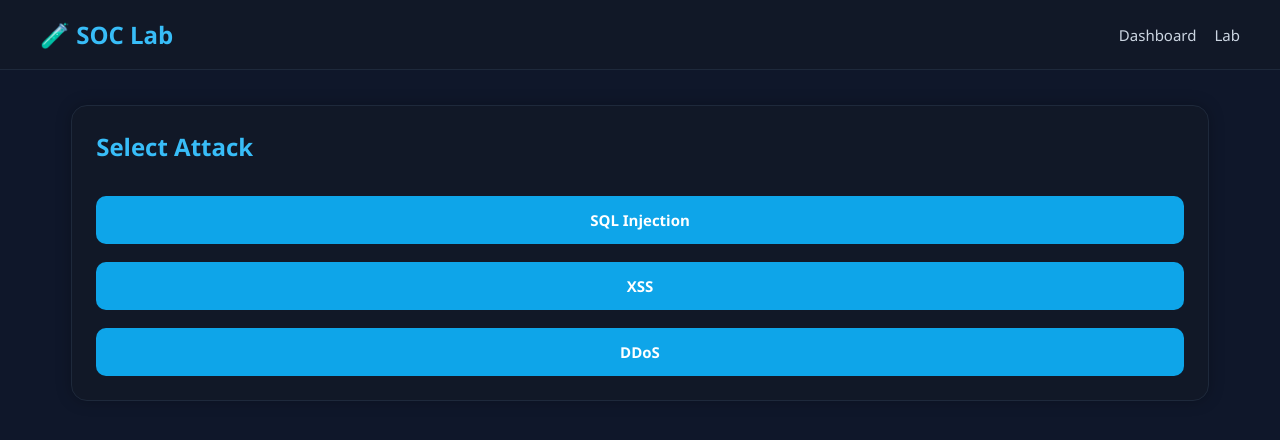
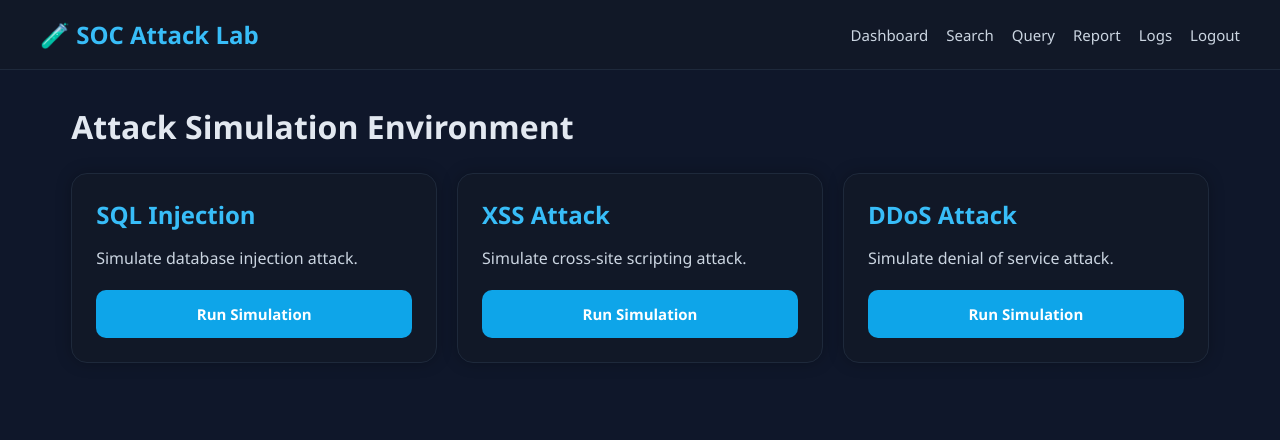
Before and after one commit to Ojas-597/cybersec-soc-lab, a website: page public/lab.html in a window 1280 px wide. Drawn offline with Linux system fonts and the light colour scheme.

Commit message:
Update lab.html

```diff
--- a/public/lab.html
+++ b/public/lab.html
@@ -1,53 +1,129 @@
 <!DOCTYPE html>
 <html>
 <head>
-  <title>Attack Lab</title>
+  <title>Attack Simulation Lab</title>
   <link rel="stylesheet" href="style.css">
 </head>
 <body>
 
 <div class="navbar">
-  <div class="logo">🧪 SOC Lab</div>
-  <div class="nav-links">
-    <a href="dashboard.html">Dashboard</a>
-    <a href="lab.html">Lab</a>
-  </div>
+
+<div class="logo">
+🧪 SOC Attack Lab
+</div>
+
+<div class="nav-links">
+
+<a href="dashboard.html">Dashboard</a>
+<a href="search.html">Search</a>
+<a href="query.html">Query</a>
+<a href="report.html">Report</a>
+<a href="logs.html">Logs</a>
+<a href="/logout">Logout</a>
+
+</div>
+
 </div>
 
 <div class="container">
 
+<h1>Attack Simulation Environment</h1>
+
+<div class="card-grid">
+
 <div class="card">
-<h2>Select Attack</h2>
 
-<button onclick="run('sql')">SQL Injection</button>
-<button onclick="run('xss')">XSS</button>
-<button onclick="run('ddos')">DDoS</button>
+<h2>SQL Injection</h2>
+
+<p>
+Simulate database injection attack.
+</p>
+
+<button onclick="run('sql')">
+Run Simulation
+</button>
 
 </div>
 
-<div id="res"></div>
+<div class="card">
+
+<h2>XSS Attack</h2>
+
+<p>
+Simulate cross-site scripting attack.
+</p>
+
+<button onclick="run('xss')">
+Run Simulation
+</button>
+
+</div>
+
+<div class="card">
+
+<h2>DDoS Attack</h2>
+
+<p>
+Simulate denial of service attack.
+</p>
+
+<button onclick="run('ddos')">
+Run Simulation
+</button>
+
+</div>
+
+</div>
+
+<div id="output"></div>
 
 </div>
 
 <script>
+
+const token = localStorage.getItem("token");
+
 function run(type){
+
 fetch("/lab/run",{
+
 method:"POST",
+
 headers:{
 "Content-Type":"application/json",
-"Authorization":"Bearer "+localStorage.getItem("token")
+Authorization:"Bearer "+token
 },
+
 body:JSON.stringify({type})
+
 })
+
 .then(r=>r.json())
-.then(d=>{
-document.getElementById("res").innerHTML =
-`<div class="card">
-<h3>${d.type}</h3>
-<p>${d.severity}</p>
-</div>`;
+
+.then(data=>{
+
+document.getElementById("output").innerHTML = `
+
+<div class="card">
+
+<h2>🚨 Attack Event Generated</h2>
+
+<p><b>Attack:</b> ${data.type}</p>
+
+<p><b>Severity:</b> ${data.severity}</p>
+
+<p>
+SOC event successfully sent to dashboard.
+</p>
+
+</div>
+
+`;
+
 });
+
 }
+
 </script>
 
 </body>
```
